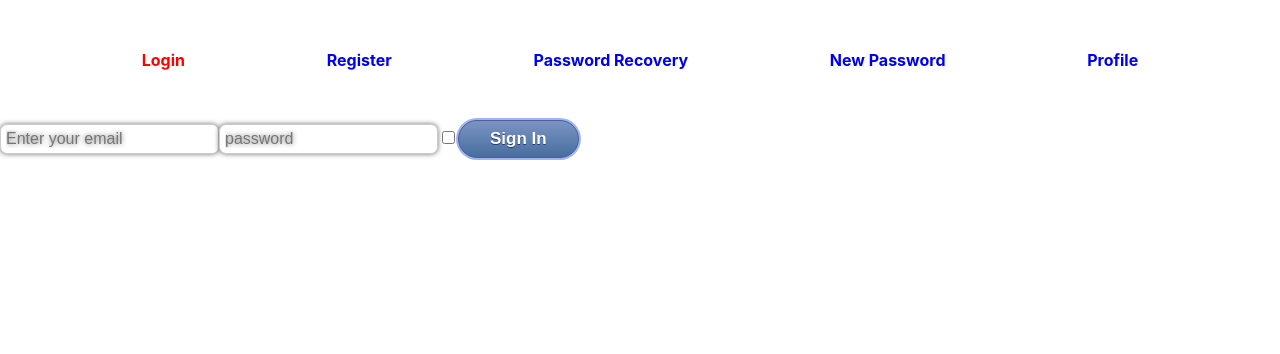
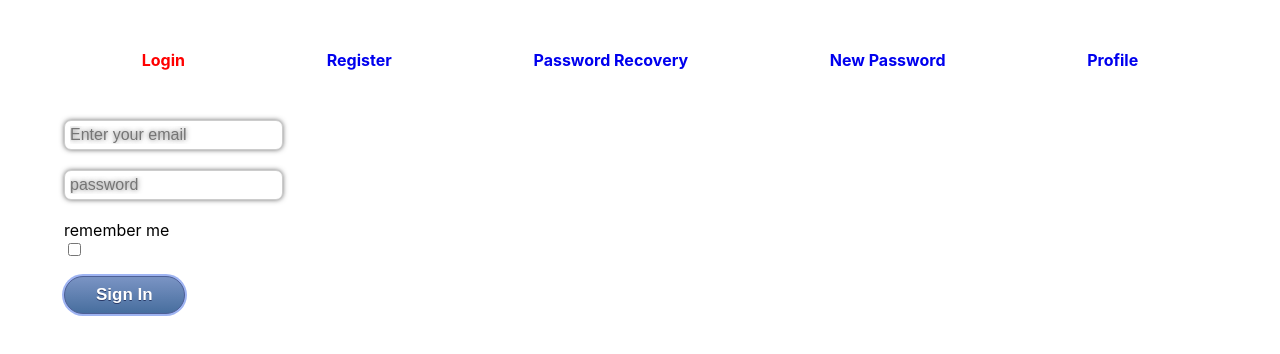
Before and after one commit to alekseidarafeichyk/cards, a React (Create React App) app: page /#/login in a window 1280 px wide. Shown: the top 354 px of the page. Built offline with nearby package versions, Linux system fonts and the light colour scheme.

Commit message:
error handler and basic styles added

```diff
--- a/src/n1-main/m1-ui/App.css
+++ b/src/n1-main/m1-ui/App.css
@@ -1,2 +1,7 @@
 .App {
 }
+
+input {
+    display: block;
+    margin-bottom: 20px;
+}
--- a/src/n1-main/m1-ui/Main/Pages/Login.tsx
+++ b/src/n1-main/m1-ui/Main/Pages/Login.tsx
@@ -5,7 +5,7 @@ import {Button} from "../../common/Button/Button";
 import {useDispatch, useSelector} from "react-redux";
 import {LogIn} from "../../../m2-bll/reducers/loginReducer";
 import {RootState} from "../../../m2-bll/store";
-import { Redirect } from 'react-router-dom';
+import {Redirect} from 'react-router-dom';
 
 
 type AuthData = {
@@ -19,9 +19,6 @@ export const Login = () => {
 
     const isAuth = useSelector((state: RootState) => state.login.isAuth)
 
-    if(isAuth){
-        return <Redirect to={'/'} />
-    }
 
     const formik = useFormik({
         initialValues: {
@@ -48,6 +45,11 @@ export const Login = () => {
             dispatch(LogIn(values.email, values.password, values.rememberMe))
         },
     });
+
+    if (isAuth) {
+        return <Redirect to={'/'}/>
+    }
+
     return (
         <form onSubmit={formik.handleSubmit}>
             <Input
@@ -63,12 +65,12 @@ export const Login = () => {
                 type={'password'}
                 {...formik.getFieldProps('password')}
             />
-            <input
+            remember me <input
                 type={'checkbox'}
                 {...formik.getFieldProps('password')}
             />
             {formik.errors.email ? <div>{formik.errors.password}</div> : null}
             <Button type="submit" name="Sign In"></Button>
         </form>
-    );
+    )
 }
--- a/src/n1-main/m1-ui/routes/Route.module.css
+++ b/src/n1-main/m1-ui/routes/Route.module.css
@@ -1,3 +1,6 @@
 .routes {
     min-height: 85vh;
+    width: 90%;
+    max-width: 1170px;
+    margin: 0 auto;
 }
--- a/src/n1-main/m2-bll/reducers/loginReducer.ts
+++ b/src/n1-main/m2-bll/reducers/loginReducer.ts
@@ -24,13 +24,11 @@ const setIsAuth = (isAuth: boolean)=> ({type: 'LOGIN/SET_IS_AUTH', isAuth} as co
 
 // Thunks
 
-export const LogIn = (email: string, password: string, rememberMe: boolean) => async (dispatch: Dispatch<ActionsTypes>) => {
-    try{
-        let response = await authApi.login(email, password, rememberMe)
-        dispatch(setIsAuth(true))
-    } catch (err) {
-        alert(err)
-    }
+export const LogIn = (email: string, password: string, rememberMe: boolean) => (dispatch: Dispatch<ActionsTypes>) => {
+        authApi.login(email, password, rememberMe).then(response => {
+            dispatch(setIsAuth(true))
+        }).catch(err => alert(err.message))
+
 }
 
 // Types
--- a/src/n1-main/m3-dal/api.ts
+++ b/src/n1-main/m3-dal/api.ts
@@ -7,11 +7,11 @@ const instance = axios.create({
 
 export const authApi = {
     me(token: string) {
-        instance.post<AuthResponseType>('/auth/me', {token})
+       return instance.post<AuthResponseType>('/auth/me', {token})
     },
 
     login(email: string, password: string, rememberMe: boolean) {
-        instance.post<AuthResponseType>('/auth/login', {email, password, rememberMe})
+       return instance.post<AuthResponseType>('/auth/login', {email, password, rememberMe})
     }
 }
 
```
Also changed, not shown: src/n1-main/m1-ui/Main/Main.module.css (line endings or trailing spaces).
